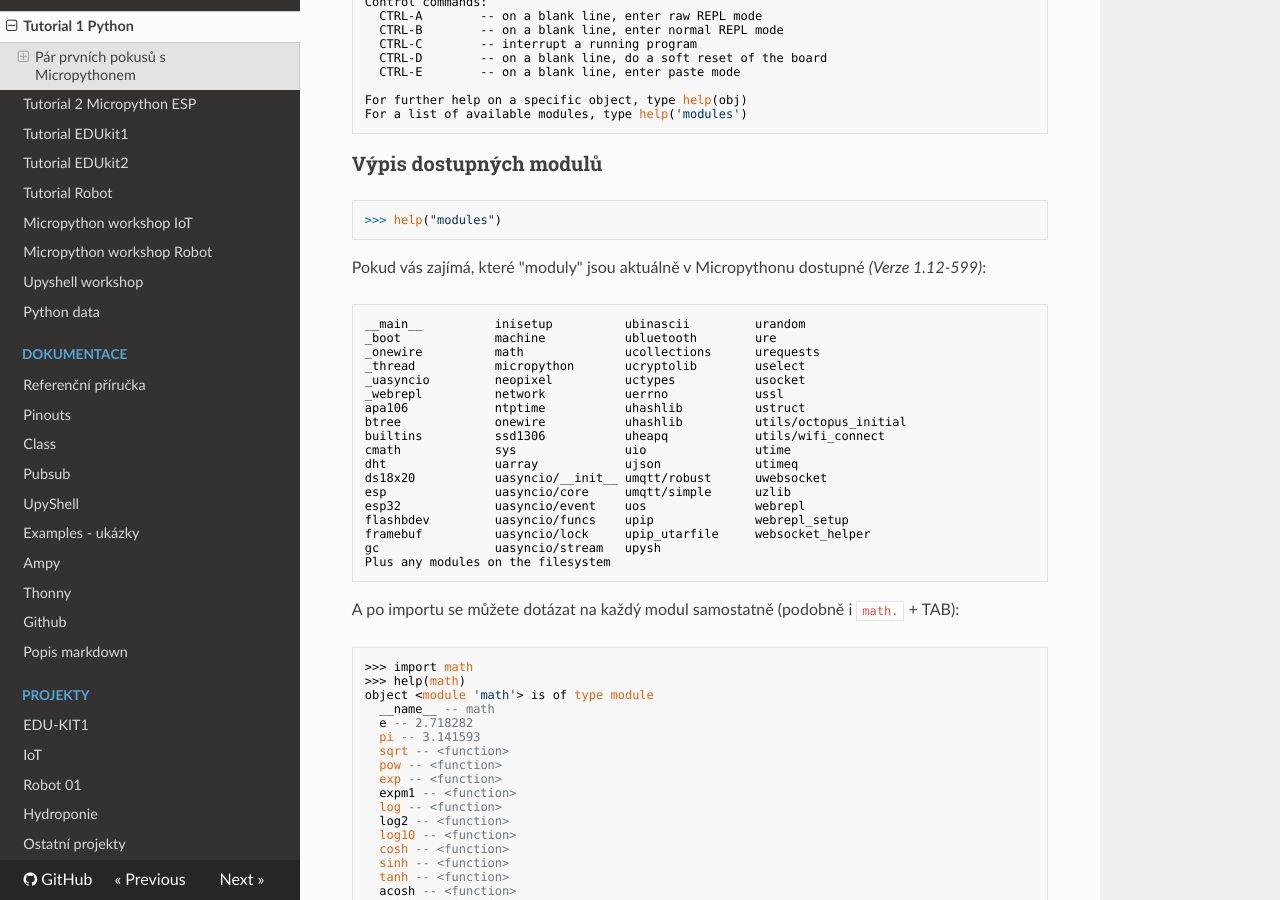
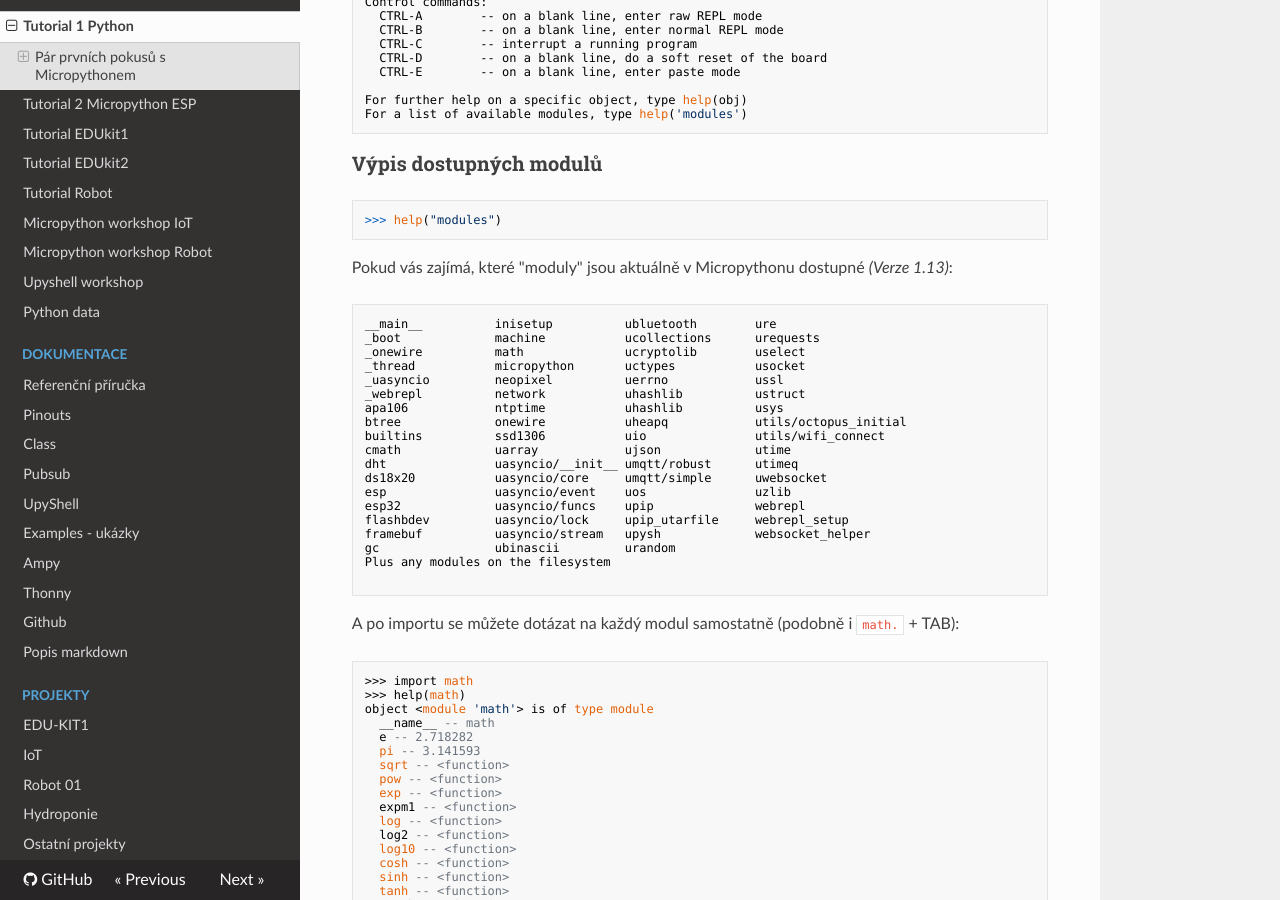
Before and after one commit to octopuslab-cz/docs_octopuslab_cz, an MkDocs documentation site: the page built from docs/tutorial1-python.md, in a window 1280 px wide and 900 px high, scrolled down 2301 px. Built offline with MkDocs 1.6.1, drawn with Linux system fonts in a browser that asks for light colours; nearby versions of some CDN libraries.

Commit message:
modules update

````diff
--- a/docs/tutorial1-python.md
+++ b/docs/tutorial1-python.md
@@ -125,26 +125,27 @@ For a list of available modules, type help('modules')
 >>> help("modules")
 ```
 Pokud vás zajímá, které "moduly" jsou aktuálně v Micropythonu dostupné
-*(Verze 1.12-599)*:
+*(Verze 1.13)*:
 ```
-__main__          inisetup          ubinascii         urandom
-_boot             machine           ubluetooth        ure
-_onewire          math              ucollections      urequests
-_thread           micropython       ucryptolib        uselect
-_uasyncio         neopixel          uctypes           usocket
-_webrepl          network           uerrno            ussl
-apa106            ntptime           uhashlib          ustruct
-btree             onewire           uhashlib          utils/octopus_initial
-builtins          ssd1306           uheapq            utils/wifi_connect
-cmath             sys               uio               utime
-dht               uarray            ujson             utimeq
-ds18x20           uasyncio/__init__ umqtt/robust      uwebsocket
-esp               uasyncio/core     umqtt/simple      uzlib
-esp32             uasyncio/event    uos               webrepl
-flashbdev         uasyncio/funcs    upip              webrepl_setup
-framebuf          uasyncio/lock     upip_utarfile     websocket_helper
-gc                uasyncio/stream   upysh
+__main__          inisetup          ubluetooth        ure
+_boot             machine           ucollections      urequests
+_onewire          math              ucryptolib        uselect
+_thread           micropython       uctypes           usocket
+_uasyncio         neopixel          uerrno            ussl
+_webrepl          network           uhashlib          ustruct
+apa106            ntptime           uhashlib          usys
+btree             onewire           uheapq            utils/octopus_initial
+builtins          ssd1306           uio               utils/wifi_connect
+cmath             uarray            ujson             utime
+dht               uasyncio/__init__ umqtt/robust      utimeq
+ds18x20           uasyncio/core     umqtt/simple      uwebsocket
+esp               uasyncio/event    uos               uzlib
+esp32             uasyncio/funcs    upip              webrepl
+flashbdev         uasyncio/lock     upip_utarfile     webrepl_setup
+framebuf          uasyncio/stream   upysh             websocket_helper
+gc                ubinascii         urandom
 Plus any modules on the filesystem
+
 ```
 
 A po importu se můžete dotázat na každý modul samostatně (podobně i `math.` + TAB):
````
